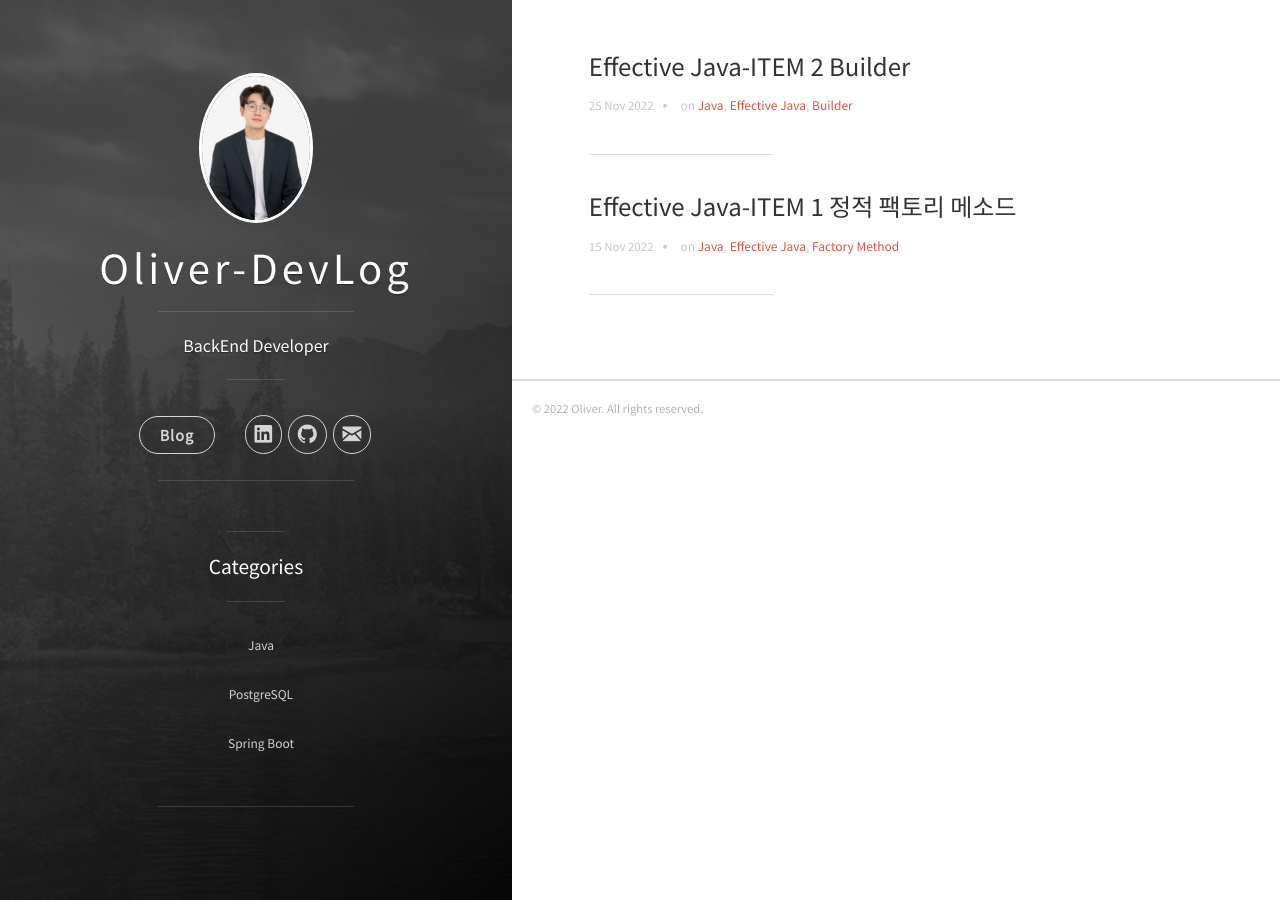
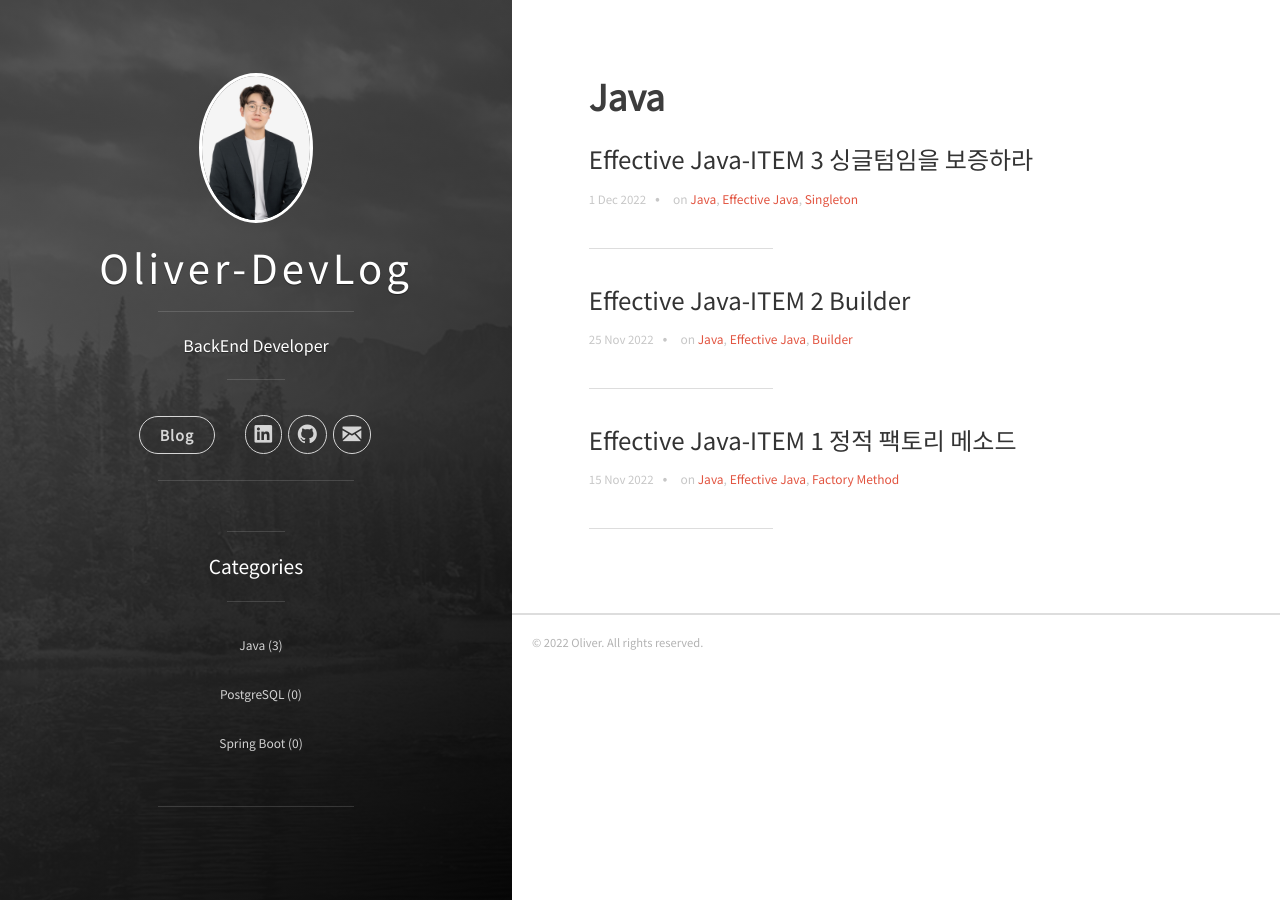
Before and after one commit to ardente6320/ardente6320.github.io, a Jekyll site: the page built from category/Java.md, in a window 1280 px wide. Built offline with Jekyll 4.4.1, drawn with Linux system fonts in a browser that asks for light colours; some of the changed lines change nothing that is shown.

Commit message:
singleton post

````diff
--- a/_includes/header.html
+++ b/_includes/header.html
@@ -108,7 +108,13 @@
                 {% for node in pages_list %}
                   {% if node.title != null %}
                     {% if node.layout == "category" %}
-                      <li><a href="{{ site.baseurl }}{{ node.url }}">{{ node.title }}</a></li>
+                      <li><a href="{{ site.baseurl }}{{ node.url }}">{{ node.title }}
+                        {% if site.categories[node.title].size != null %}
+                          ({{site.categories[node.title].size}})
+                        {% else %}
+                          (0)
+                        {% endif %}
+                        </a></li>
                     {% endif %}
                   {% endif %}
                 {% endfor %}
--- a/_layouts/category.html
+++ b/_layouts/category.html
@@ -3,6 +3,12 @@ layout: default
 robots: noindex
 ---
 <div class="main-post-list">
+
+  <div class="post-header">
+    <h2 class="post-title">{{ page.title }}</h2>
+  </div>
+
+  <br>
 
   <ol class="post-list">
     {% assign category = page.category | default: page.title %}
--- /dev/null
+++ b/_posts/2022-12-01-effective-java-3.md
@@ -0,0 +1,166 @@
+---
+title:  "Effective Java-ITEM 3 싱글텀임을 보증하라"
+date:   2022-12-01 10:34:25
+categories: [Java]
+tags: [Java, Effective Java, Singleton]
+---
+<br>
+
+### **<span style="color:#ef5369">싱글턴이란</span>**
+
+싱글턴(Singleton)이란 인스턴스를 오직 하나만 생성할 수 있는 클래스를 말한다.
+
+예시로 함수와 같은 stateless 객체나 설계상 유일해야하는 시스템 컴포넌트를 들 수 있다.
+
+---
+
+### **<span style="color:#ef5369">싱글턴 생성 방법</span>**
+
+<br>
+
+#### **<span style="color:#ef5369">1. `public static final` 필드 방식</span>**
+
+```java
+public class CustomProperty {
+    public static final CustomProperty INSTANCE = new CustomProperty();
+
+    private CustomProperty{
+        ...
+    }
+
+    public void readPropertyFromFIle(){
+        ...
+    }
+}
+```
+
+`private` 생성자는 `public static final` 필드인 `CustomProperty.INSTANCE`를 초기화할 때 딱 한번만 호출된다.
+
+`public`이나 `protected` 생성자가 없으므로 해당 인스턴스가 전체 시스템에서 하나뿐임을 보장한다.
+
+클라이언트는 해당 인스턴스를 변경할 수 없지만, 권한이 있는 클라이언트는 리플렉션인 `AccessibleObject.setAccessible()`를 사용하여 `private` 생성자를 호출할 수 있다.
+
+이런 공격을 방어하려면 2번째 객체가 생성되려 할때 예외를 던지게 하면 된다.
+
+```java
+public class CustomProperty {
+    public static final CustomProperty INSTANCE = new CustomProperty();
+
+    private CustomProperty{
+        if(INSTANCE != null){
+            throw new IllegalStateException("Only one instance may be created");
+        }
+        ...
+    }
+}
+```
+
+#### **<span style="color:#ef5369">`public static final` 필드 방식의 장점</span>**
+
+
+**<span style="color:#ef5369">- 해당 클래스가 싱글텀임이 API에 명백히 들러난다.</span>**
+
+**<span style="color:#ef5369">- 간결함</span>**
+
+<br>
+
+#### **<span style="color:#ef5369">2. 정적 팩터리 메서드 방식</span>**
+
+```java
+public class CustomProperty {
+    private static final CustomProperty INSTANCE = new CustomProperty();
+
+    private CustomProperty{
+        if(INSTANCE != null){
+            throw new IllegalStateException("Only one instance may be created");
+        }
+        ...
+    }
+
+    public static CustomProperty getInstance(){
+        return INSTANCE;
+    }
+
+    public void readPropertyFromFIle(){
+        ...
+    }
+}
+```
+
+`CustomProperty.getInstance()`는 항상 같은 객체의 참조를 반환하기 때문에 제2의 인스턴스는 결코 만들어지지 않는다. (리플렉션 예외는 동일하게 적용된다.)
+
+#### **<span style="color:#ef5369">정적 팩더리 메서드 방식의 장점</span>**
+
+**<span style="color:#ef5369">- API를 바꾸지 않고도 싱글턴이 아니게 변경할 수 있다.</span>**
+
+**<span style="color:#ef5369">- 정적 팩터리를 제네릭 싱글턴 팩터리로 만들 수 있다.</span>**
+
+**<span style="color:#ef5369">- 정적 팩터리의 메서드 참조를 공급자로 사용할 수 있다.</span>**
+
+이러한 장점들이 굳이 필요하지 않다면 `public static final` 필드 방식이 좋다.
+
+---
+
+### **<span style="color:#ef5369">싱글턴 직렬화(Serialization)</span>**
+
+싱글턴 클래스를 직렬화할때 주의할 점이 있다.
+
+직렬화 구현 시 단순히 `serializable`를 구현하는 것만으로는 싱글턴이 완벽히 보장되진 않는다.
+
+직렬화된 싱글턴 객체를 다시 역직렬화하면 새로운 인스턴스가 생성되기 때문이다.
+
+이를 예방하기 위해서는 `readResolve` 메서드를 추가해야한다.
+
+```java
+public class CustomProperty implements Serializable{
+    private static final CustomProperty INSTANCE = new CustomProperty();
+
+    private CustomProperty{
+        if(INSTANCE != null){
+            throw new IllegalStateException("Only one instance may be created");
+        }
+        ...
+    }
+
+    public static CustomProperty getInstance(){
+        return INSTANCE;
+    }
+
+    private Object readResolve() {
+        // 기존 instance를 반환하고, 가짜 instance는 GC에 의해 반환된다.
+        return INSTANCE;
+    }
+
+    public void readPropertyFromFIle(){
+        ...
+    }
+}
+```
+
+---
+
+### **<span style="color:#ef5369">Enum 방식의 싱글턴</span>**
+
+`Enum` 방식의 싱글턴은 `public static final` 필드 방식과 비슷하다.
+
+하지만 더 간결하고, 추가 노력 없이 직렬화 할 수 있다.
+
+그리고 리플렉션 공격에서도 제2의 인스턴스가 생기는 일을 완벽히 막아준다.
+
+단, 만들려는 싱글턴이 `Enum` 외의 클래스를 상속해야 한다면 사용할 수 없다.
+
+```java
+enum CustomProperty {
+    Number("number");
+
+    private final String identifier;
+
+    public final String getIdentifier() {
+        return identifier;
+    }
+
+    private CustomProperty(String identifier) {
+        this.identifier = identifier;
+    }
+}
+```
````
